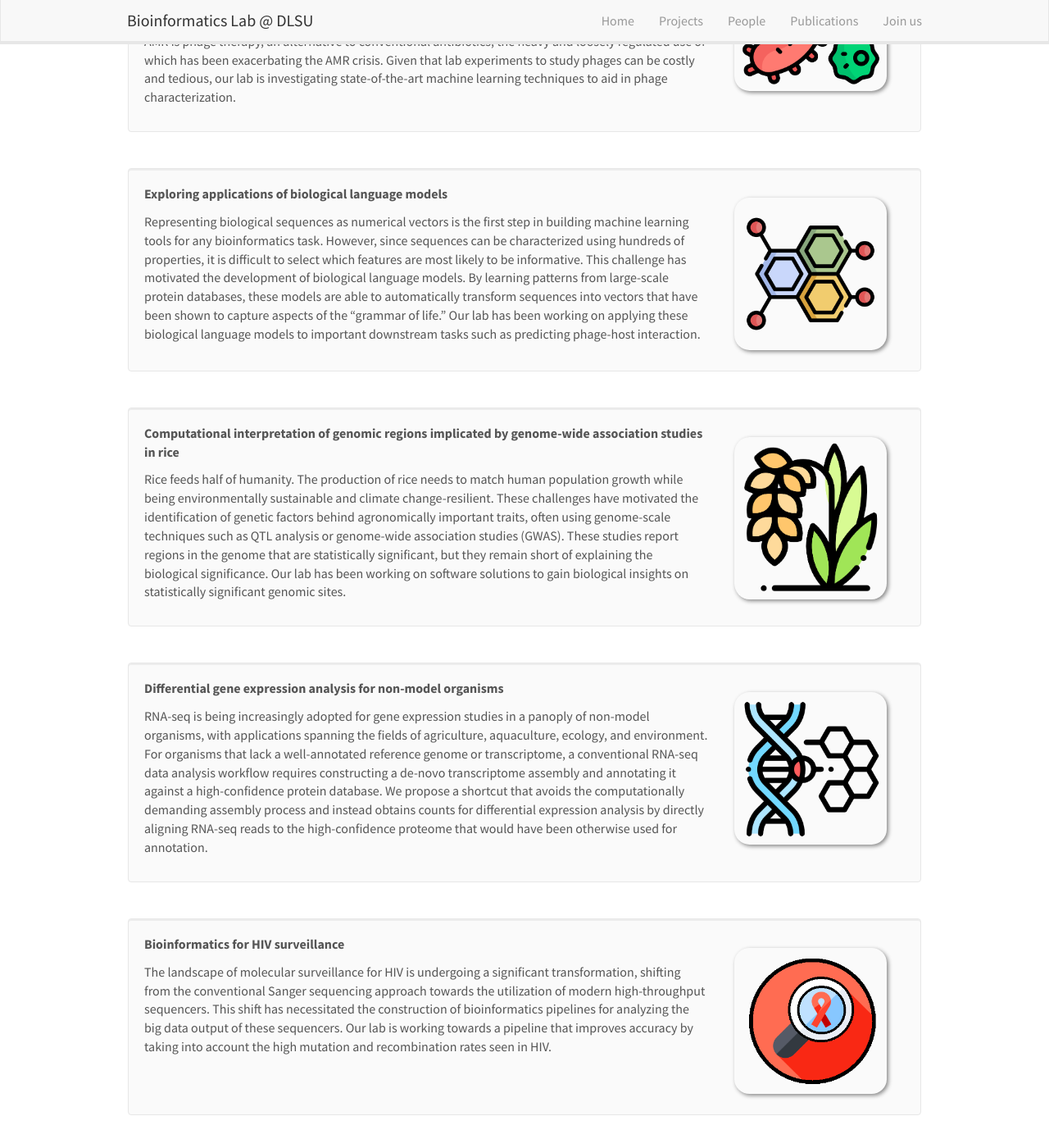
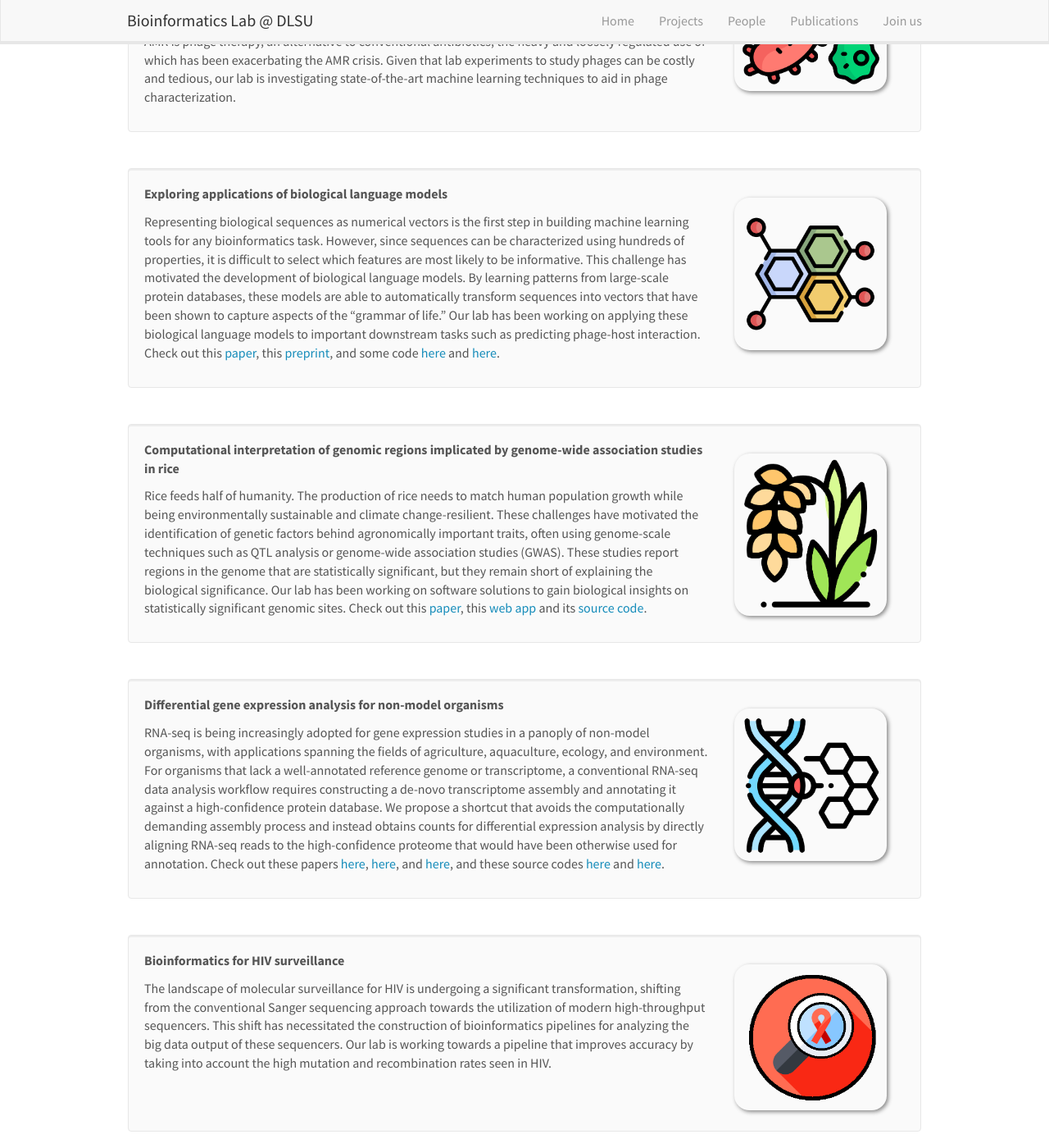
Before and after one commit to bioinfodlsu/bioinfodlsu.github.io, a Jekyll site: the page built from _pages/projects.md, in a window 1280 px wide and 1400 px high, scrolled down 308 px. Shown: the whole window at 82% size. Built offline with Jekyll 4.4.1, drawn with Linux system fonts in a browser that asks for light colours; nearby versions of some CDN libraries.

Commit message:
Update projects page

```diff
--- a/_data/projs.yml
+++ b/_data/projs.yml
@@ -10,17 +10,17 @@
 
 - title: Exploring applications of biological language models
   image: molecule.png
-  description: Representing biological sequences as numerical vectors is the first step in building machine learning tools for any bioinformatics task. However, since sequences can be characterized using hundreds of properties, it is difficult to select which features are most likely to be informative. This challenge has motivated the development of biological language models. By learning patterns from large-scale protein databases, these models are able to automatically transform sequences into vectors that have been shown to capture aspects of the "grammar of life." Our lab has been working on applying these biological language models to important downstream tasks such as predicting phage-host interaction.
+  description: Representing biological sequences as numerical vectors is the first step in building machine learning tools for any bioinformatics task. However, since sequences can be characterized using hundreds of properties, it is difficult to select which features are most likely to be informative. This challenge has motivated the development of biological language models. By learning patterns from large-scale protein databases, these models are able to automatically transform sequences into vectors that have been shown to capture aspects of the "grammar of life." Our lab has been working on applying these biological language models to important downstream tasks such as predicting phage-host interaction. Check out this [paper](https://doi.org/10.1371/journal.pone.0289030){:target="\_blank"}, this [preprint](https://www.biorxiv.org/content/10.1101/2024.08.24.609479v1){:target="\_blank"}, and some code [here](https://github.com/bioinfodlsu/phage-host-prediction){:target="\_blank"} and [here](https://github.com/bioinfodlsu/PHIStruct){:target="\_blank"}.
   # Attribution: https://cdn-icons-png.flaticon.com/512/11359/11359324.png
 
 - title: Computational interpretation of genomic regions implicated by genome-wide association studies in rice
   image: rice.png
-  description: Rice feeds half of humanity. The production of rice needs to match human population growth while being environmentally sustainable and climate change-resilient. These challenges have motivated the identification of genetic factors behind agronomically important traits, often using genome-scale techniques such as QTL analysis or genome-wide association studies (GWAS). These studies report regions in the genome that are statistically significant, but they remain short of explaining the biological significance. Our lab has been working on software solutions to gain biological insights on statistically significant genomic sites.
+  description: Rice feeds half of humanity. The production of rice needs to match human population growth while being environmentally sustainable and climate change-resilient. These challenges have motivated the identification of genetic factors behind agronomically important traits, often using genome-scale techniques such as QTL analysis or genome-wide association studies (GWAS). These studies report regions in the genome that are statistically significant, but they remain short of explaining the biological significance. Our lab has been working on software solutions to gain biological insights on statistically significant genomic sites. Check out this [paper](https://doi.org/10.1093/gigascience/giae013){:target="\_blank"}, this [web app](www.ricepilaf.bioinfodlsu.com){:target="\_blank"} and its [source code](https://github.com/bioinfodlsu/rice-pilaf){:target="\blank"}.
   # Attribution: https://cdn-icons-png.flaticon.com/512/898/898133.png
 
 - title: Differential gene expression analysis for non-model organisms
   image: gene_expression.png
-  description: RNA-seq is being increasingly adopted for gene expression studies in a panoply of non-model organisms, with applications spanning the fields of agriculture, aquaculture, ecology, and environment. For organisms that lack a well-annotated reference genome or transcriptome, a conventional RNA-seq data analysis workflow requires constructing a de-novo transcriptome assembly and annotating it against a high-confidence protein database. We propose a shortcut that avoids the computationally demanding assembly process and instead obtains counts for differential expression analysis by directly aligning RNA-seq reads to the high-confidence proteome that would have been otherwise used for annotation.
+  description: RNA-seq is being increasingly adopted for gene expression studies in a panoply of non-model organisms, with applications spanning the fields of agriculture, aquaculture, ecology, and environment. For organisms that lack a well-annotated reference genome or transcriptome, a conventional RNA-seq data analysis workflow requires constructing a de-novo transcriptome assembly and annotating it against a high-confidence protein database. We propose a shortcut that avoids the computationally demanding assembly process and instead obtains counts for differential expression analysis by directly aligning RNA-seq reads to the high-confidence proteome that would have been otherwise used for annotation. Check out these papers [here](https://doi.org/10.1186/s12864-021-07891-w){:target="\blank"}, [here](https://bmcgenomics.biomedcentral.com/articles/10.1186/s12864-021-08278-7){:target="\blank"},  and [here](https://doi.org/10.1186/s12859-024-05924-1){:target="\blank"}, and these source codes [here]() and [here]().
   # Attribution: https://cdn-icons-png.flaticon.com/512/1186/1186539.png
 
 - title: Bioinformatics for HIV surveillance
```
